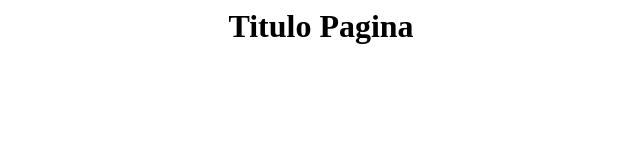
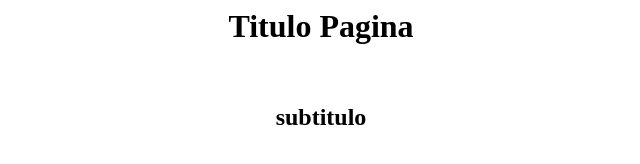
Before and after one commit to Deynar1/ejemplogit, a plain HTML site: page index.html in a window 1280 px wide. Shown: the whole page, without its empty margins (319-959 px from the left). Drawn offline with Linux system fonts and the light colour scheme.

Commit message:
Adicion de un subtitulo

```diff
--- a/index.html
+++ b/index.html
@@ -6,6 +6,8 @@
 <body>
 	<center>
 		<h1>Titulo Pagina</h1>
+		</br>
+		<h2>subtitulo</h2>
 	</center>
 </body>
 </html>
```
